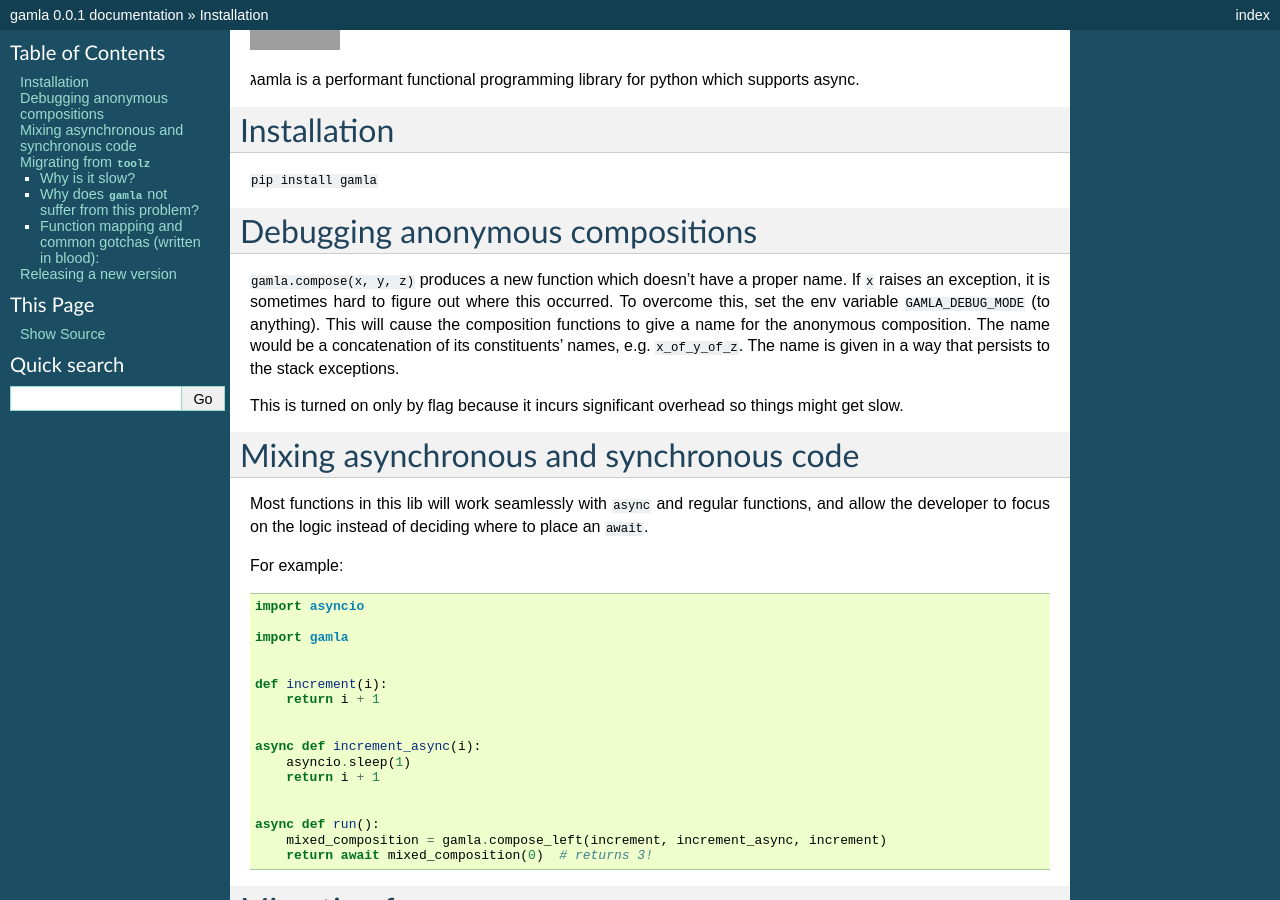
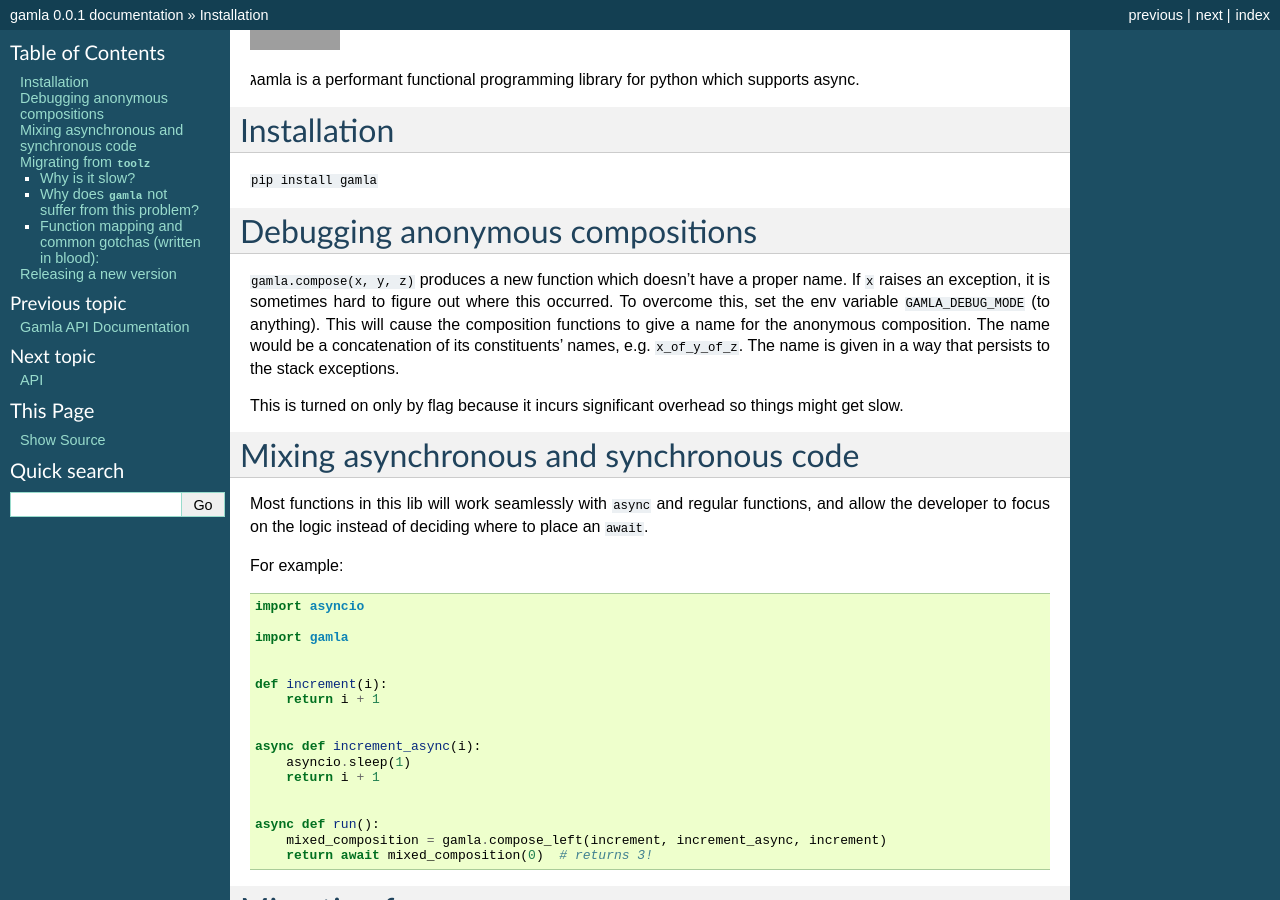
Before and after one commit to hyroai/gamla, a Sphinx documentation site: the page built from docs/source/README.rst, in a window 1280 px wide and 900 px high. Built offline with Sphinx 7.4.7, drawn with Linux system fonts in a browser that asks for light colours; pages that are not in the unit, such as notebooks, are missing from menus; grey boxes are pictures that could not be loaded.

Commit message:
try changing from rst to md

```diff
--- a/docs/source/conf.py
+++ b/docs/source/conf.py
@@ -32,7 +32,7 @@
 # Add any Sphinx extension module names here, as strings. They can be
 # extensions coming with Sphinx (named 'sphinx.ext.*') or your custom
 # ones.
-extensions = ['sphinx.ext.autodoc', 'sphinx.ext.autosummary', 'sphinx.ext.coverage', 'sphinx.ext.viewcode']
+extensions = ['sphinx.ext.autodoc', 'sphinx.ext.autosummary', 'sphinx.ext.coverage', 'sphinx.ext.viewcode', 'recommonmark']
 
 # Add any paths that contain templates here, relative to this directory.
 templates_path = ['_templates']
--- a/docs/source/index.rst
+++ b/docs/source/index.rst
@@ -8,5 +8,5 @@
 .. toctree::
    :maxdepth: 2
 
-   ../../README.md
+   ../../README
    api.rst
```
